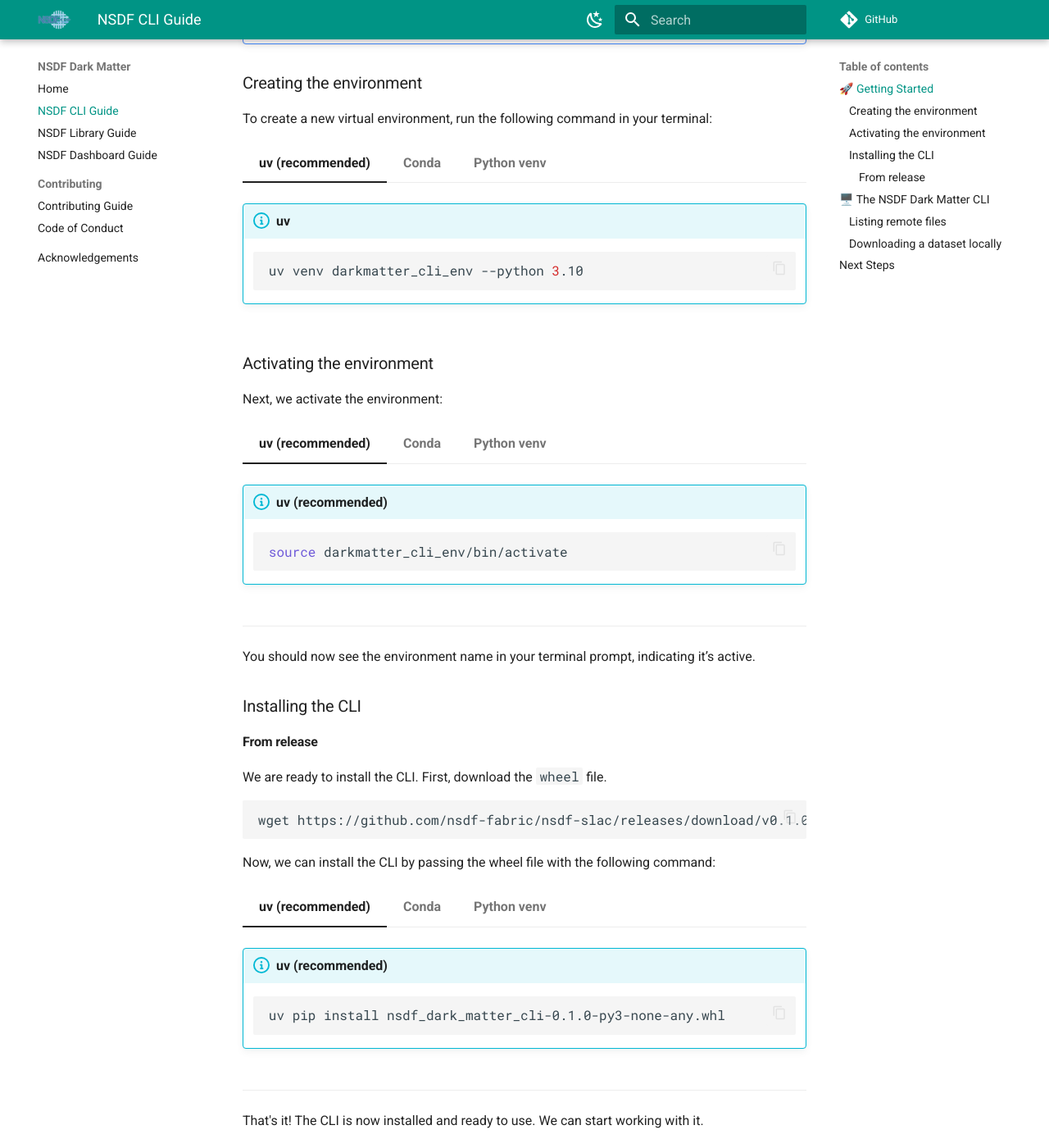
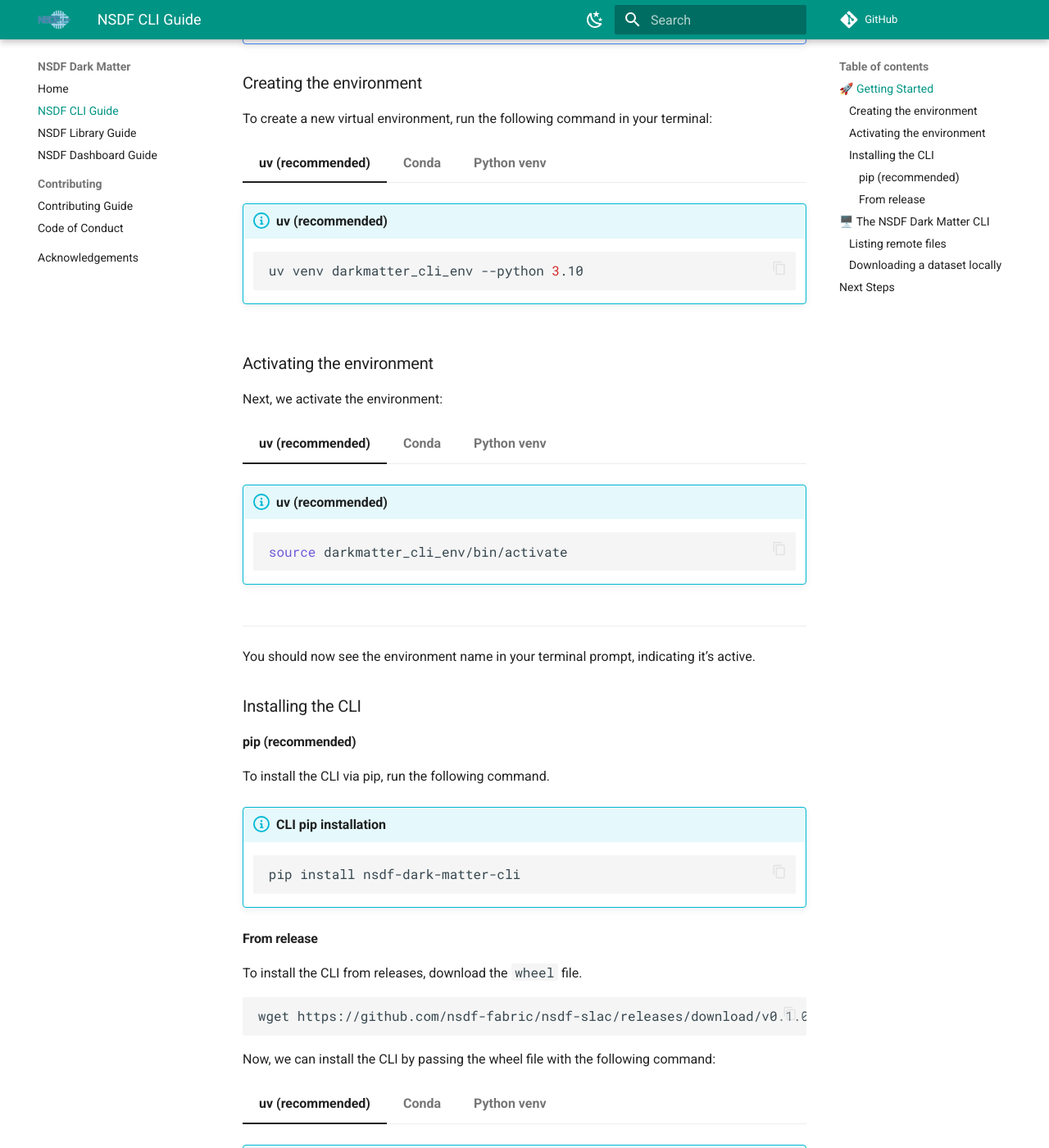
Before and after one commit to nsdf-fabric/nsdf-slac, an MkDocs documentation site: the page built from docs/cli.md, in a window 1280 px wide and 1400 px high, scrolled down 1010 px. Shown: the whole window at 82% size. Built offline with MkDocs 1.6.1 and Material for MkDocs 9.7.7, drawn with Linux system fonts in a browser that asks for light colours; comment, search, counter and statistics services are not loaded.

Commit message:
docs: add pip installation guides

````diff
--- a/docs/cli.md
+++ b/docs/cli.md
@@ -23,7 +23,7 @@ To create a new virtual environment, run the following command in your terminal:
 
 === "uv (recommended)"
 
-    !!! info "uv"
+    !!! info "uv (recommended)"
 
         ```bash
         uv venv darkmatter_cli_env --python 3.10
@@ -79,9 +79,19 @@ You should now see the environment name in your terminal prompt, indicating it
 
 ### Installing the CLI
 
+#### pip (recommended)
+
+To install the CLI via pip, run the following command.
+
+!!! info "CLI pip installation"
+
+    ```bash
+    pip install nsdf-dark-matter-cli
+    ```
+
 #### From release
 
-We are ready to install the CLI. First, download the `wheel` file.
+To install the CLI from releases, download the `wheel` file.
 
 ```bash
 wget https://github.com/nsdf-fabric/nsdf-slac/releases/download/v0.1.0/nsdf_dark_matter_cli-0.1.0-py3-none-any.whl
````
Also changed, not shown: docs/library.md (+11 -1 lines).
